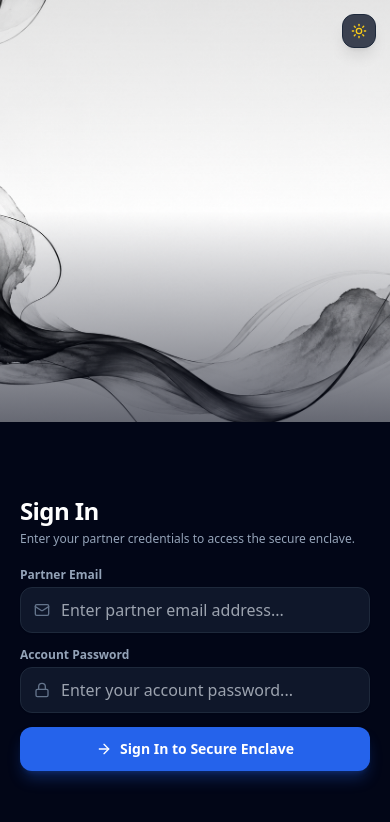
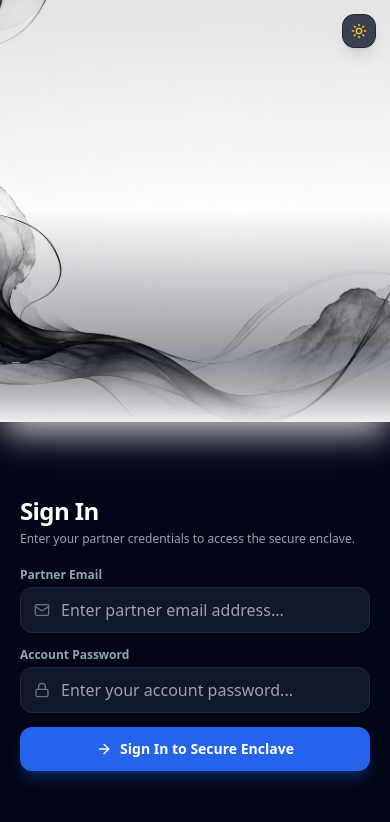
Before and after one commit to adarsh-techy/looserrepo, a React (Vite) app in the folder frontend/: page /login in a window 390 px wide. Shown: the top 822 px of the page. Built offline with nearby package versions, Linux system fonts and the light colour scheme; no server answers.

Commit message:
Add white shadow and glow fade at the bottom of the mobile login image

```diff
--- a/frontend/src/pages/LoginPage.tsx
+++ b/frontend/src/pages/LoginPage.tsx
@@ -59,7 +59,7 @@ export const LoginPage: React.FC = () => {
       </div>
 
       {/* Left Side: 50% Screen on Desktop, Exactly Half-Screen (50vh) on Mobile */}
-      <div className="relative w-full md:w-1/2 h-[50vh] md:h-screen md:min-h-screen bg-slate-950 overflow-hidden shrink-0">
+      <div className="relative w-full md:w-1/2 h-[50vh] md:h-screen md:min-h-screen bg-slate-950 overflow-hidden shrink-0 shadow-[0_16px_32px_-4px_rgba(255,255,255,0.75)] z-10">
         <img
           src={logoImg}
           alt="Loosers"
@@ -67,6 +67,9 @@ export const LoginPage: React.FC = () => {
         />
         {/* Subtle cinematic gradient overlay */}
         <div className="absolute inset-0 bg-gradient-to-t from-slate-950/60 via-transparent to-black/10 pointer-events-none" />
+
+        {/* White Shadow / Luminous Fade at the end of the image on mobile */}
+        <div className="absolute bottom-0 left-0 right-0 h-16 sm:h-24 md:hidden bg-gradient-to-t from-white/90 via-white/40 to-transparent pointer-events-none" />
       </div>
 
       {/* Right Side: Form Column (min-h-[50vh] on mobile, 100vh on desktop) */}
```
